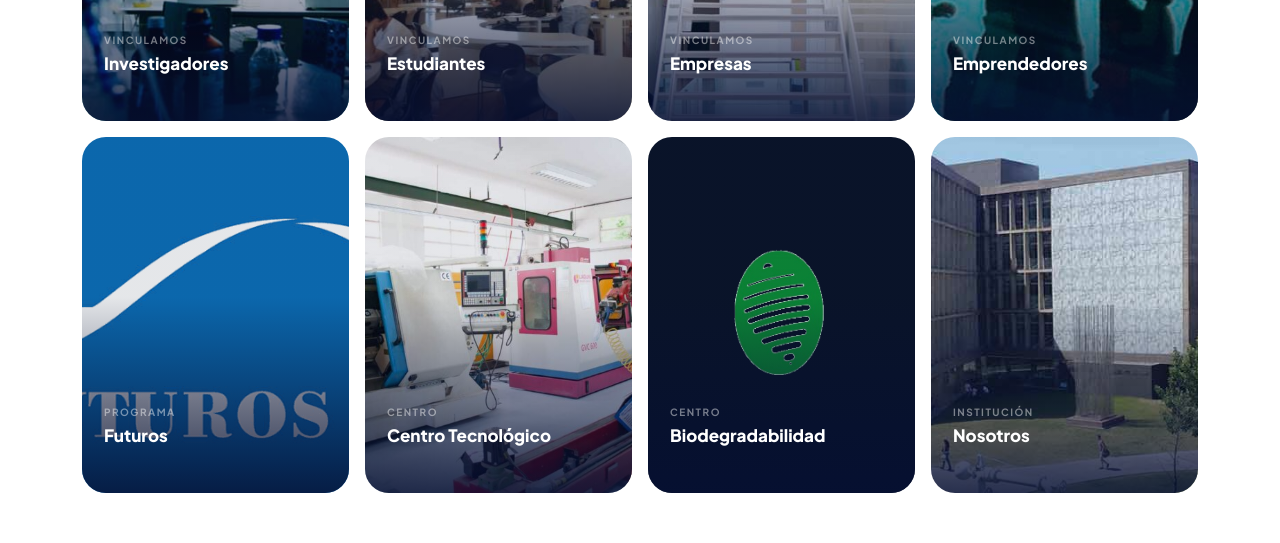
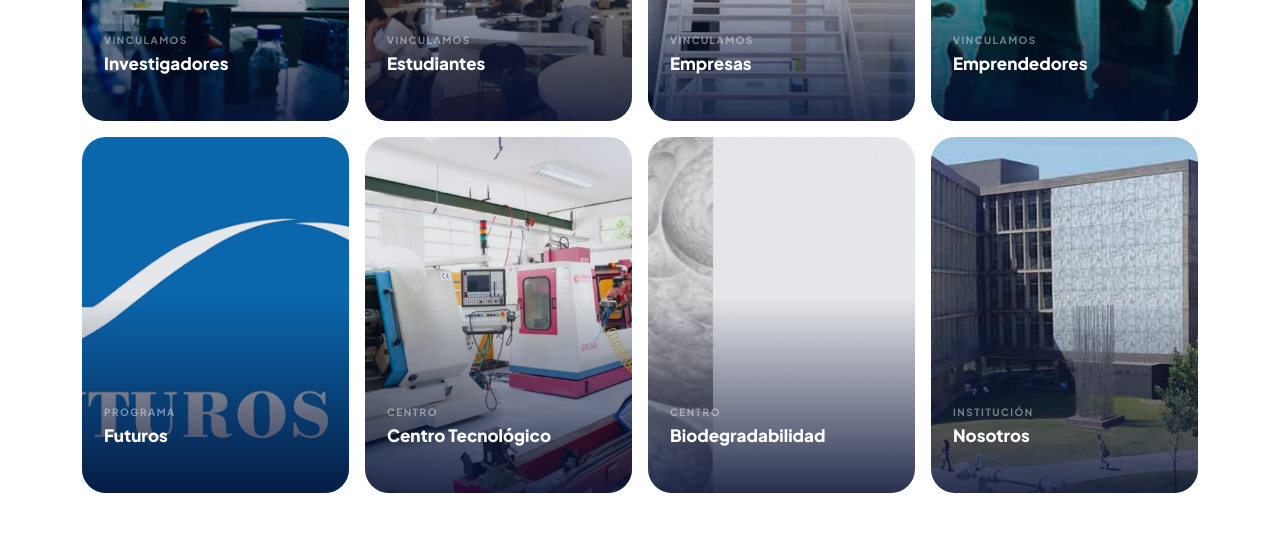
Before and after one commit to FUNINTEC/FUNINTEC, a plain HTML site: page index.html in a window 1280 px wide. Shown: the part 1500-2043 px from the top of the page. Drawn offline with nearby package versions, Linux system fonts and the light colour scheme.

Commit message:
revert(index): card biodegradabilidad vuelve a top_funintec_bio-blanco.jpg
Co-Authored-By: Claude Sonnet 4.6 <noreply@anthropic.com>

```diff
--- a/index.html
+++ b/index.html
@@ -419,8 +419,8 @@
         </div>
 
         <div class="col-6 col-lg-3">
-          <a href="centro-biodegrabilidad.html" class="item-card item-card-solid">
-            <img src="assets/biodegradabilidad.png" alt="Centro Biodegradabilidad" loading="lazy" style="object-fit:contain;padding:28px;">
+          <a href="centro-biodegrabilidad.html" class="item-card">
+            <img src="assets/top_funintec_bio-blanco.jpg" alt="Centro Biodegradabilidad" loading="lazy" >
             <div class="item-card-overlay">
               <div class="item-card-tag">Centro</div>
               <h3>Biodegradabilidad</h3>
```
